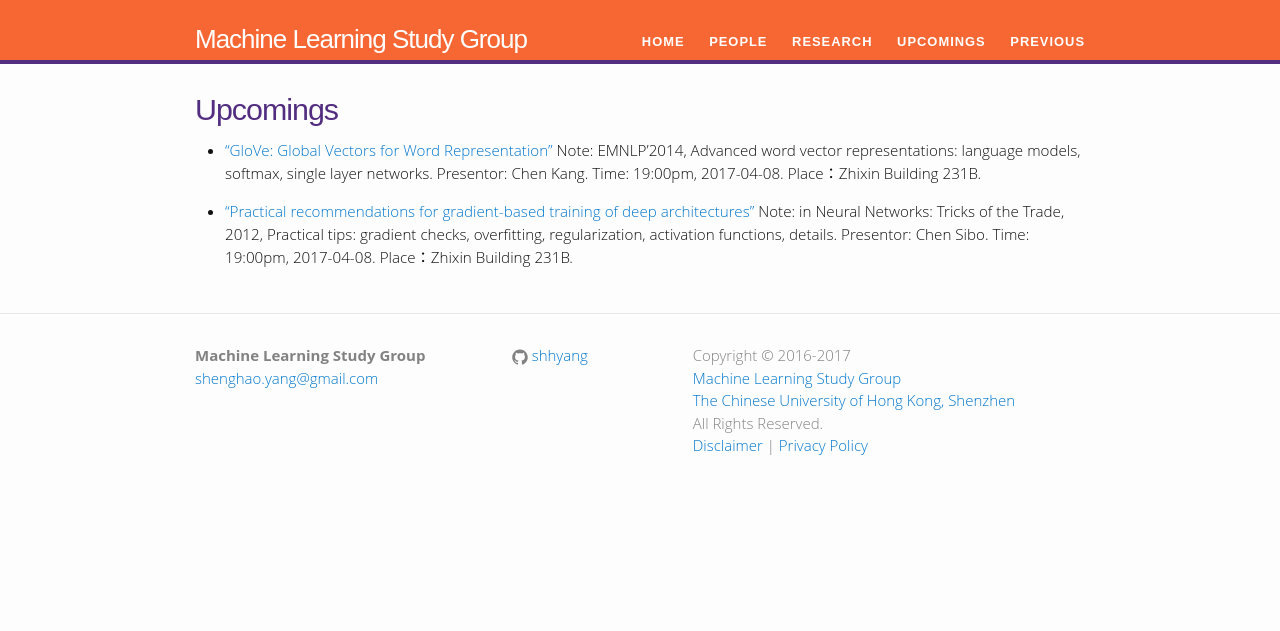
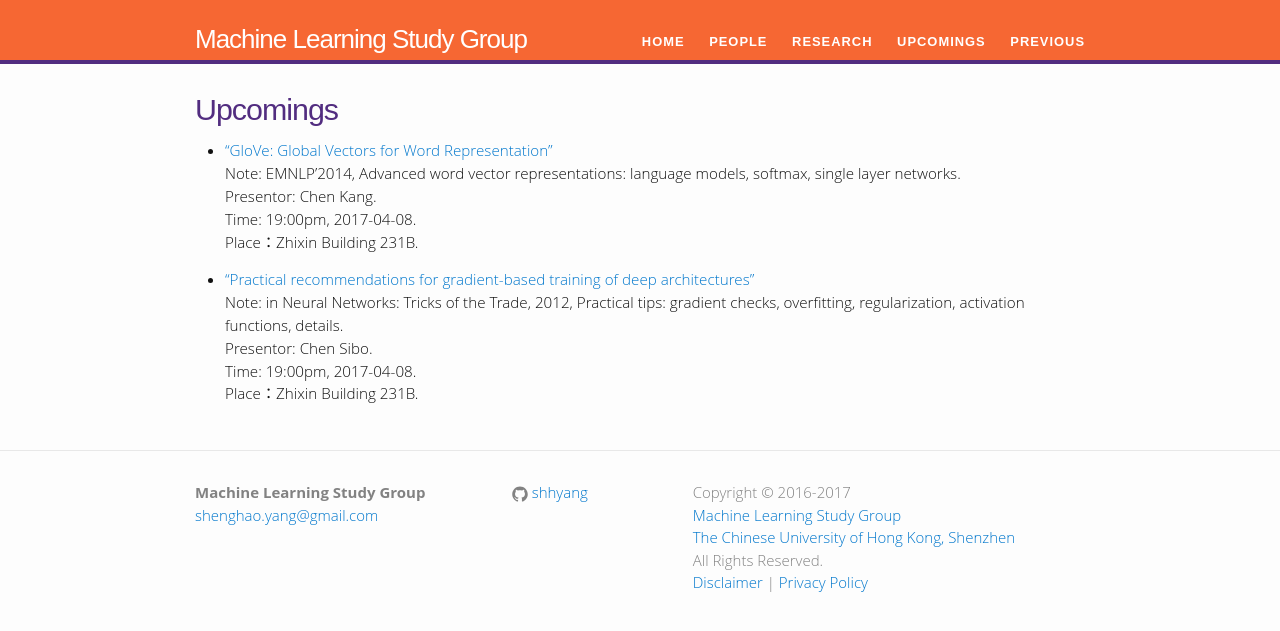
Before and after one commit to shhyang/learning, a Jekyll site: the page built from upcomings/index.md, in a window 1280 px wide. Shown: the top 631 px of the page. Built offline with Jekyll 4.4.1, drawn with Linux system fonts in a browser that asks for light colours; some web fonts are replaced; our own code applies the rules of GitHub Pages for plain Markdown files.

```diff
--- a/upcomings/index.md
+++ b/upcomings/index.md
@@ -4,14 +4,14 @@ layout: default
 
 # Upcomings
 
-- ["GloVe: Global Vectors for Word Representation"](http://www-nlp.stanford.edu/pubs/glove.pdf)
-Note: EMNLP’2014, Advanced word vector representations: language models, softmax, single layer networks.
-Presentor: Chen Kang.
-Time: 19:00pm, 2017-04-08.
+- ["GloVe: Global Vectors for Word Representation"](http://www-nlp.stanford.edu/pubs/glove.pdf)<br/>
+Note: EMNLP’2014, Advanced word vector representations: language models, softmax, single layer networks.<br/>
+Presentor: Chen Kang.<br/>
+Time: 19:00pm, 2017-04-08.<br/>
 Place：Zhixin Building 231B.
 
-- ["Practical recommendations for gradient-based training of deep architectures"](http://arxiv.org/abs/1206.5533)
-Note: in Neural Networks: Tricks of the Trade, 2012, Practical tips: gradient checks, overfitting, regularization, activation functions, details.
-Presentor: Chen Sibo.
-Time: 19:00pm, 2017-04-08.
+- ["Practical recommendations for gradient-based training of deep architectures"](http://arxiv.org/abs/1206.5533)<br/>
+Note: in Neural Networks: Tricks of the Trade, 2012, Practical tips: gradient checks, overfitting, regularization, activation functions, details.<br/>
+Presentor: Chen Sibo.<br/>
+Time: 19:00pm, 2017-04-08.<br/>
 Place：Zhixin Building 231B.
```
